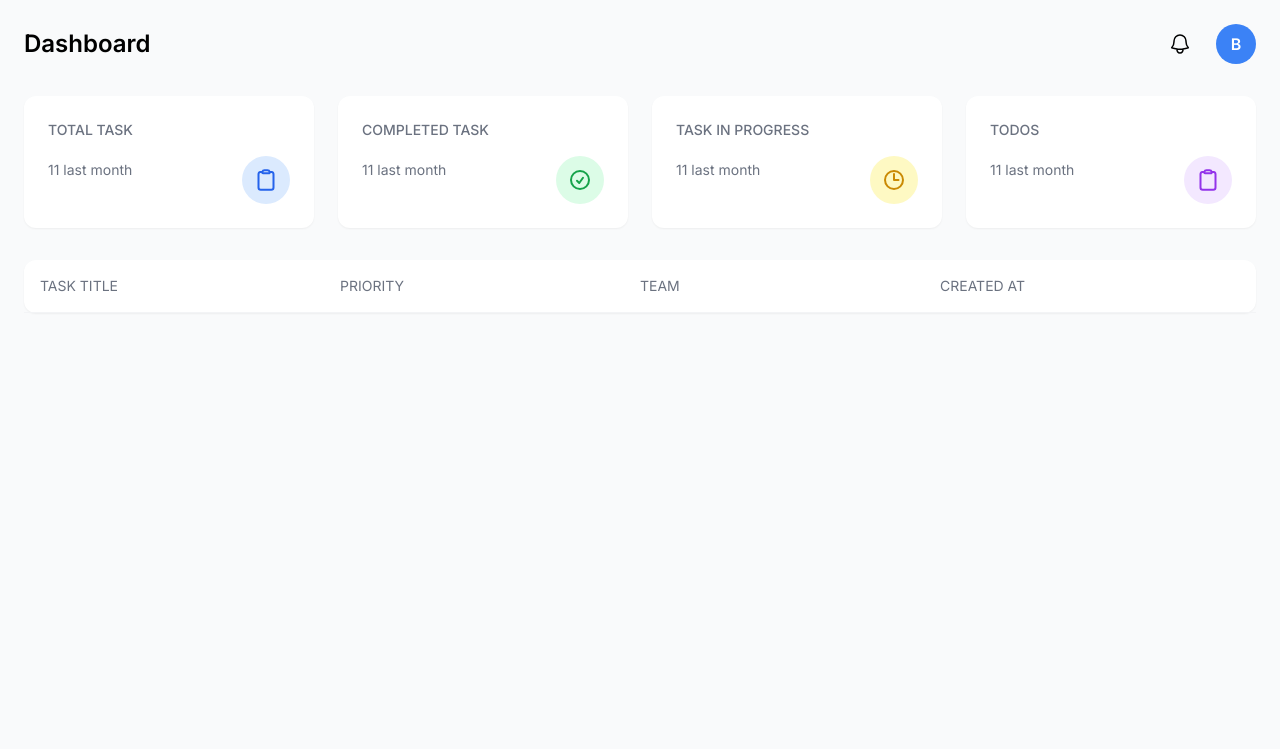
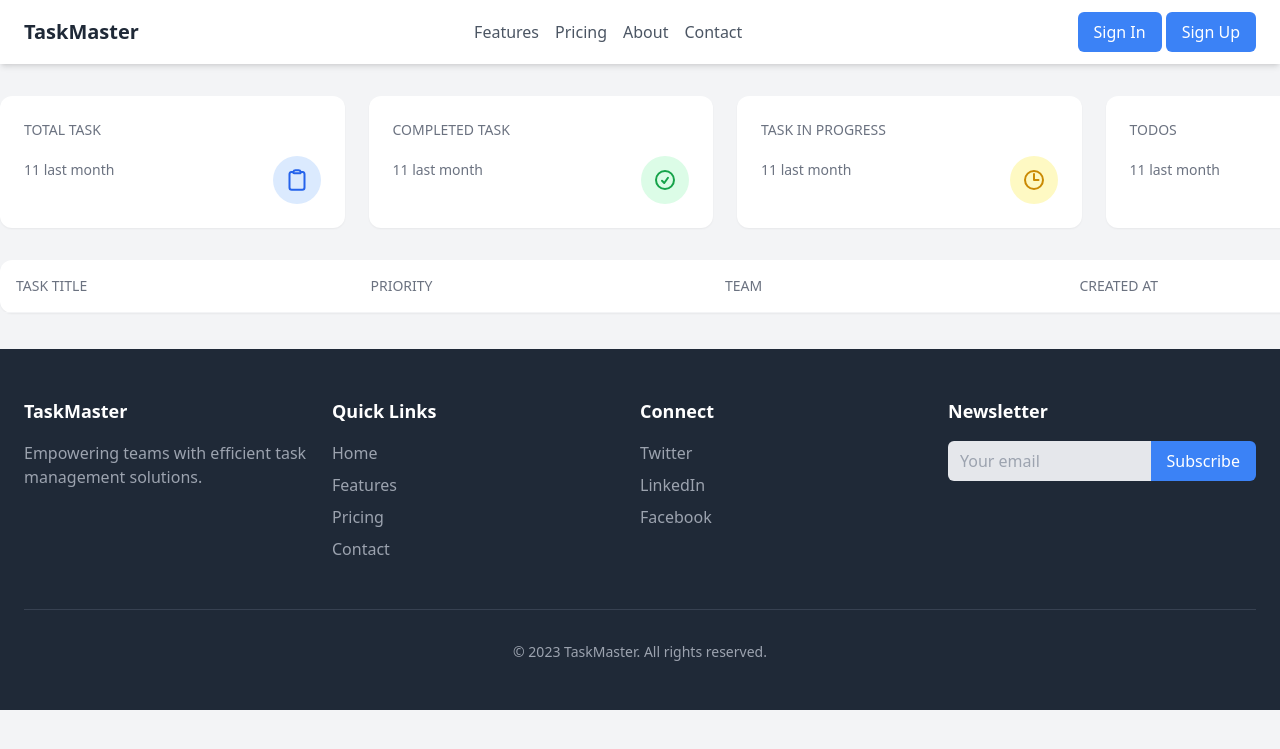
Before and after one commit to mashukabashar/django-first-project, a Django app: template tasks/templates/dashboard/manager-dashboard.html in a window 1280 px wide; the page is wider, and only the part inside the window is pictured. Shown: the top 749 px of that part. Run offline with Django 5.2, Linux system fonts and the light colour scheme; the template is opened without the code that fills it, so the values that code supplies are empty; some libraries are stand-ins or nearby versions.

Commit message:
till module 13.2

```diff
--- a/core/templates/base.html
+++ b/core/templates/base.html
@@ -4,6 +4,12 @@
     <meta charset="UTF-8" />
     <meta name="viewport" content="width=device-width, initial-scale=1.0" />
     <title>TaskMaster - Efficient Task Management</title>
+    <link rel="preconnect" href="https://fonts.googleapis.com" />
+    <link rel="preconnect" href="https://fonts.gstatic.com" crossorigin />
+    <link
+      href="https://fonts.googleapis.com/css2?family=Inter:ital,opsz,wght@0,14..32,100..900;1,14..32,100..900&family=Noto+Sans+Bengali:wght@100..900&display=swap"
+      rel="stylesheet"
+    />
     <script src="https://cdn.tailwindcss.com"></script>
   </head>
   <body class="font-sans bg-gray-100">
--- a/tasks/templates/dashboard/dashboard.html
+++ b/tasks/templates/dashboard/dashboard.html
@@ -1,55 +1,9 @@
-<!DOCTYPE html>
-<html lang="en">
-  <head>
-    <meta charset="UTF-8" />
-    <meta name="viewport" content="width=device-width, initial-scale=1.0" />
-    <title>{% block title %}{% endblock title %}</title>
-    <link rel="preconnect" href="https://fonts.googleapis.com" />
-    <link rel="preconnect" href="https://fonts.gstatic.com" crossorigin />
-    <link
-      href="https://fonts.googleapis.com/css2?family=Inter:ital,opsz,wght@0,14..32,100..900;1,14..32,100..900&family=Noto+Sans+Bengali:wght@100..900&display=swap"
-      rel="stylesheet"
-    />
-    <script src="https://cdn.tailwindcss.com"></script>
-    <style>
-      body {
-        font-family: "Inter", sans-serif;
-      }
-    </style>
-  </head>
-  <body class="bg-gray-50 p-6">
-    <div class="max-w-[1400px] mx-auto">
-      <!-- Header  -->
-      <header class="flex justify-between items-center mb-8">
-        <h1 class="text-2xl font-semibold">Dashboard</h1>
-        <div class="flex items-center gap-4">
-          <button class="p-2 rounded-full hover:bg-gray-100 relative">
-            <svg
-              xmlns="http://www.w3.org/2000/svg"
-              fill="none"
-              viewBox="0 0 24 24"
-              stroke-width="1.5"
-              stroke="currentColor"
-              class="size-6"
-            >
-              <path
-                stroke-linecap="round"
-                stroke-linejoin="round"
-                d="M14.857 17.082a23.848 23.848 0 0 0 5.454-1.31A8.967 8.967 0 0 1 18 9.75V9A6 6 0 0 0 6 9v.75a8.967 8.967 0 0 1-2.312 6.022c1.733.64 3.56 1.085 5.455 1.31m5.714 0a24.255 24.255 0 0 1-5.714 0m5.714 0a3 3 0 1 1-5.714 0"
-              />
-            </svg>
-          </button>
-          <button
-            class="w-10 h-10 bg-blue-500 rounded-full text-white font-semibold"
-          >
-            B
-          </button>
-        </div>
-      </header>
+{% extends "base.html" %}
+{% block content %}
+<div class="w-[1450px] mx-auto">
 
-      <main>
          {% comment %} Stats Grid  {% endcomment %}
-        <div class="grid grid-cols-4 gap-6 mb-8">
+         <div class="grid grid-cols-4 gap-6 my-8">
           <!-- Total Task  -->
           <a href="{% url 'manager-dashboard' %}?type=all">
           <div class="bg-white rounded-xl p-6 shadow-sm">
@@ -178,7 +132,6 @@
 
         {% endblock tasks %}
 
-      </main>
-    </div>
-  </body>
-</html>
+</div>
+
+        {% endblock content %}
--- a/tasks/templates/dashboard/manager-dashboard.html
+++ b/tasks/templates/dashboard/manager-dashboard.html
@@ -2,7 +2,7 @@
 {% block title %}Manager Dashboard{% endblock title %}
 {% block tasks %}
 <!-- Task Table  -->
-<div class="bg-white rounded-xl shadow-sm">
+<div class="bg-white rounded-xl shadow-sm mb-9">
     <div
       class="grid grid-cols-4 p-4 border-b border-gray-100 text-sm text-gray-500">
       <div>TASK TITLE</div>
```
